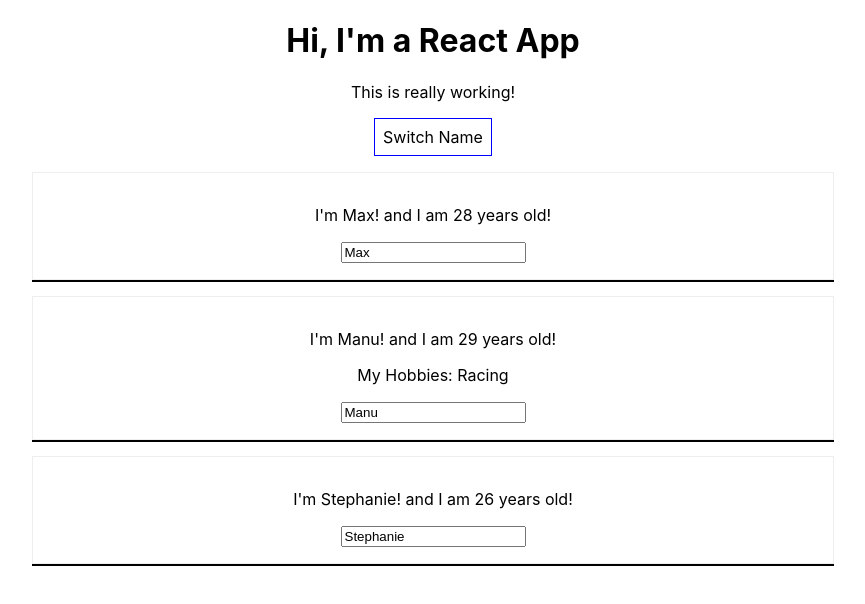
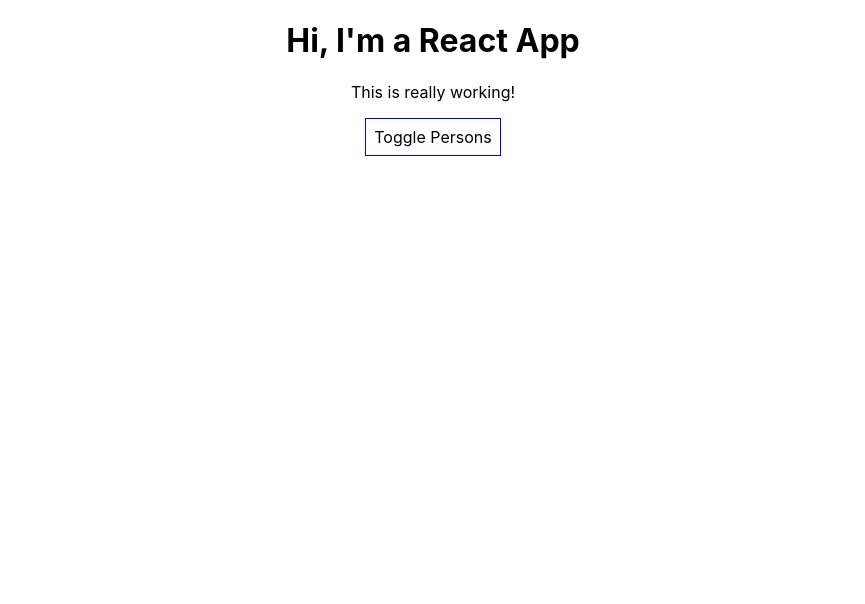
Before and after one commit to rgberou/ReactProject, a React (Create React App) app in the folder my-app/: page / in a window 1280 px wide. Shown: the top 604 px of the page, without its empty margins (207-1072 px from the left). Built offline with nearby package versions, Linux system fonts and the light colour scheme.

Commit message:
Using Ternary operator

```diff
--- a/my-app/src/App.js
+++ b/my-app/src/App.js
@@ -10,7 +10,8 @@ class App extends Component {
       { name: 'Manu', age: 29 },
       { name: 'Stephanie', age: 26 }
     ],
-    otherState: 'some other value'
+    otherState: 'some other value',
+    showPersons:false
   }
 
   switchNameHandler = (newName) => {
@@ -22,6 +23,7 @@ class App extends Component {
         { name: 'Manu', age: 29 },
         { name: 'Stephanie', age: 27 }
       ]
+
     } )
   }
 
@@ -35,6 +37,12 @@ class App extends Component {
     } )
   }
 
+  togglePersonsHandler =()=>{
+
+    const doesShow= this.state.showPersons;
+    this.setState({showPersons: !doesShow});
+
+  }
   render () {
 
     const style={
@@ -50,7 +58,10 @@ class App extends Component {
         <p>This is really working!</p>
         <button
           style={style}
-          onClick={() => this.switchNameHandler('Maximilian!!')}>Switch Name</button>
+          onClick={this.togglePersonsHandler}>Toggle Persons</button>
+
+        {this.state.showPersons ?
+          <div>
             <Person
               name={this.state.persons[0].name}
               age={this.state.persons[0].age} />
@@ -62,6 +73,9 @@ class App extends Component {
             <Person
               name={this.state.persons[2].name}
               age={this.state.persons[2].age} />
+          </div> : null
+        }
+
       </div>
     );
     // return React.createElement('div', {className: 'App'}, React.createElement('h1', null, 'Does this work now?'));
```
Lines whose indentation alone changed are shown as unchanged.
